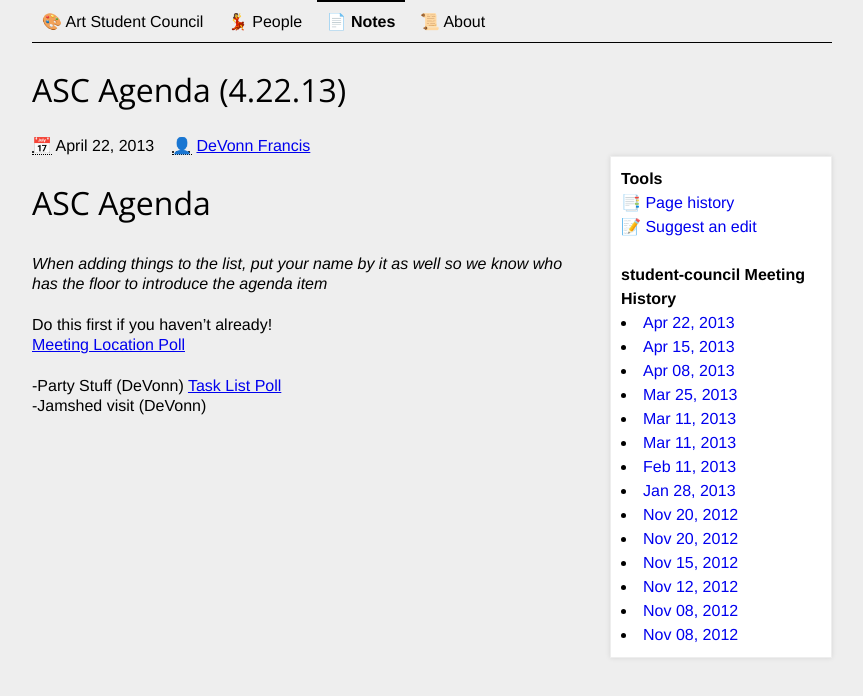
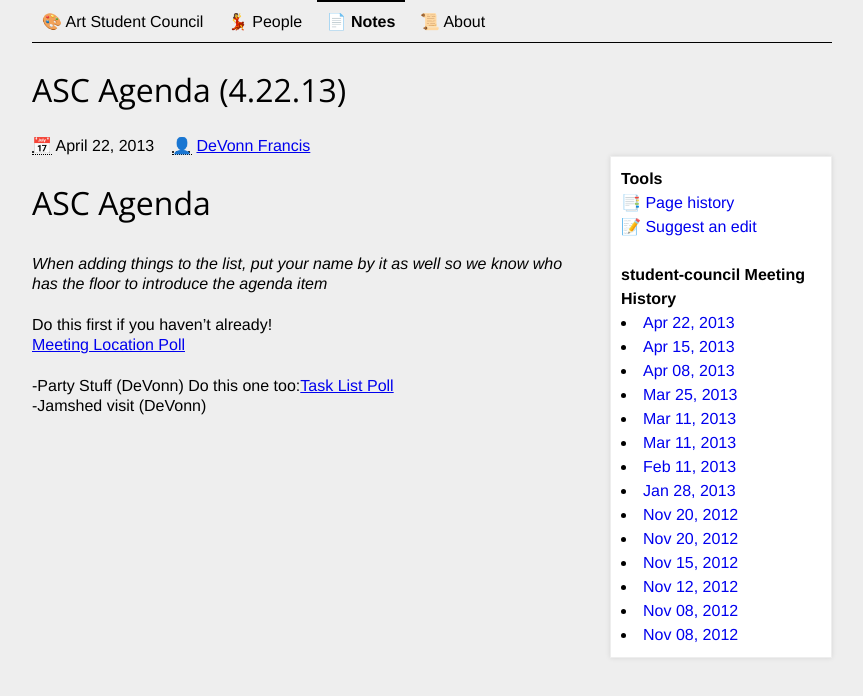
Before and after one commit to CooperASC/cooperasc.github.com, a Jekyll site: the page built from _posts/notes/2013-04-22-asc-agenda-devonn-francis.md, in a window 1280 px wide. Shown: the top 696 px of the page, without its empty margins (208-1071 px from the left). Built offline with Jekyll 4.4.1, drawn with Linux system fonts in a browser that asks for light colours.

Commit message:
edited agenda items

```diff
--- a/_posts/notes/2013-04-22-asc-agenda-devonn-francis.md
+++ b/_posts/notes/2013-04-22-asc-agenda-devonn-francis.md
@@ -21,5 +21,5 @@ Do this first if you haven't already!
 [Meeting Location Poll](http://www.doodle.com/xh4v2m4v6qichg5f)
 
 -Party Stuff (DeVonn)
-[Task List Poll](http://www.doodle.com/e3khqfwzqr3mnhpar859h72h/admin#table)
+Do this one too:[Task List Poll](http://www.doodle.com/e3khqfwzqr3mnhpar859h72h/admin#table)
 -Jamshed visit (DeVonn)
```
